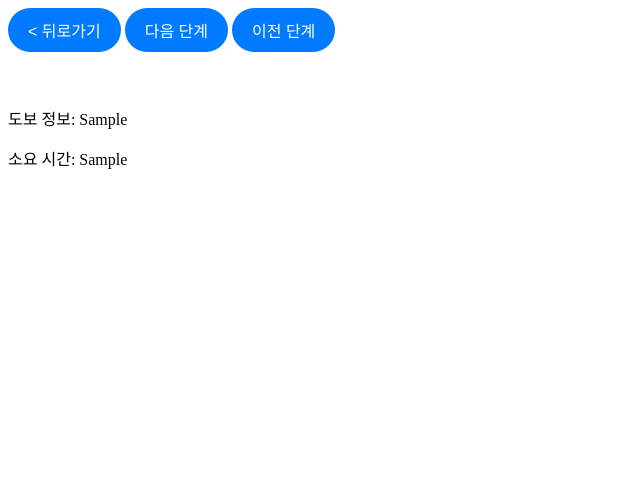
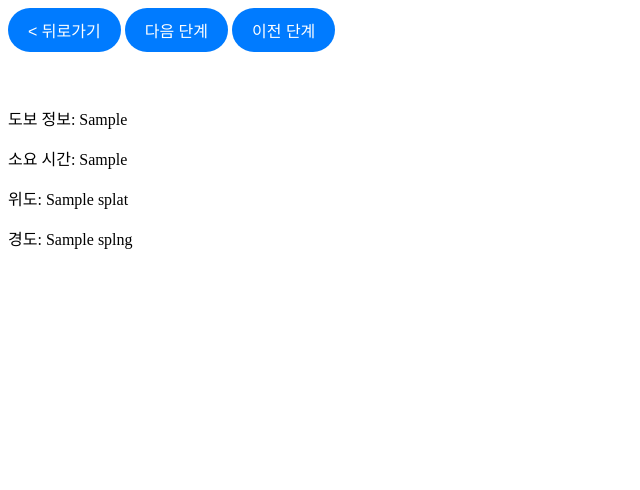
Before and after one commit to kdm5434/SmartZone, a Flask app: template templates/explanation.html in a window 1280 px wide. Shown: the top 490 px of the page, without its empty margins (0-640 px from the left). Run offline with Flask 3, Linux system fonts and the light colour scheme; the template is opened without the code that fills it: most values are stand-ins (such as "Sample title", 1, 10 or a date in 2020); some libraries are stand-ins or nearby versions.

Commit message:
1026: 첫번째 파일

```diff
--- a/app.py
+++ b/app.py
@@ -121,16 +121,20 @@ def ex_post():
 def ex(step):
     walk_info = session.get('walk_info', [])
     wt_info = session.get('wt_info', [])
+    splat = session.get('splat',[])
+    splng = session.get('splng',[])
     end = session['end_value']
 
     print(walk_info)
     print(wt_info)
     walk_info = walk_info[step]
     wt_info = wt_info[step]
+    splat = splat[step]
+    splng = splng[step]
     lat = 0
     lng = 0
     information = 0
-    return render_template("explanation.html",lat=lat,lng=lng,information=information,step=step,walk_info=walk_info,wt_info=wt_info,end=end)
+    return render_template("explanation.html",lat=lat,lng=lng,information=information,step=step,walk_info=walk_info,wt_info=wt_info,end=end,splat = splat,splng = splng)
 
 if __name__ == '__main__':
     app.run(port= "8080",debug=True)
--- a/templates/explanation.html
+++ b/templates/explanation.html
@@ -25,11 +25,13 @@
     <script>
         // 기본값 설정 (예시)
         function next_step() {
+            let walk_info = '{{ walk_info }}'
+            console.log(walk_info)
             const currentEx = parseInt(location.href.split('/').pop()); // URL의 마지막 부분을 가져옴
             const newEx = currentEx + 1; // 1 증가
             // 다음 단계가 존재하는지 확인
-            if (newEx > 5) {
-                alert("다음 단계가 없습니다."); // 경고 메시지
+            if (newEx >= walk_info.length) {
+                alert("다음 단게는 없습니다. 길이: " + '{{ walk_info }}'); // 경고 메시지
             } else {
                 location.href = `/explanation/${newEx}`; // 새로운 URL로 리다이렉트
             }
@@ -65,22 +67,33 @@
                 }
             });
         }
-
         // 로드뷰 초기화 함수
         function initMap() {
+            let startlat = '{{ splat }}'; // '{{ splat }}' 값을 사용
+            let startlng = '{{ splng }}'; // '{{ splng }}' 값을 사용
+            console.log(Number(startlat))
+            console.log(Number(startlng))
             var panorama = new google.maps.StreetViewPanorama(
                 document.getElementById('pano'), {
-                    position: {lat:  37.4979, lng: 127.0276}, // 초기 위치 설정
-                    center: {lat:  37.4979, lng: 127.0276},
+                    position: {lat: Number(startlat), lng: Number(startlng)}, // 초기 위치 설정
+                    center: {lat:  Number(startlat), lng: Number(startlng)},
                     zoom: 1
                 });
-            var panorama = new google.maps.Map(
+            var map = new google.maps.Map(
                 document.getElementById('map'), {
-                    position: {lat:  37.4979, lng: 127.0276}, // 초기 위치 설정
-                    center: {lat:  37.4979, lng: 127.0276},
+                    center: {lat: Number(startlat), lng: Number(startlng)}, // 초기 위치 설정
                     zoom: 14
-                })
+                });
+
+            // 마커 추가
+            const walkInfoLocation = { lat: Number(startlat), lng: Number(startlng) }; // walk_info의 위치로 변경 필요
+            const marker = new google.maps.Marker({
+                position: walkInfoLocation,
+                map: map,
+                title: '도보 정보 위치' // 마커의 제목
+            });
         }
+
     </script>
 </head>
 <body>
@@ -90,6 +103,9 @@
     <button class="bnb" onclick="back_step()">이전 단계</button>
     <p>도보 정보: {{ walk_info }}</p>
     <p>소요 시간: {{ wt_info }}</p>
+    <p>위도: {{ splat }}</p>
+    <p>경도: {{ splng }}</p>
+
     <div id="pano" style="height: 500px; width: 100%;"></div> <!-- 로드뷰를 표시할 div 추가 -->
     <div id="map" style="height: 300px; width: 100%;"></div>
 </body>
```
Also changed, not shown: templates/navigate.html (+19 -11 lines).
